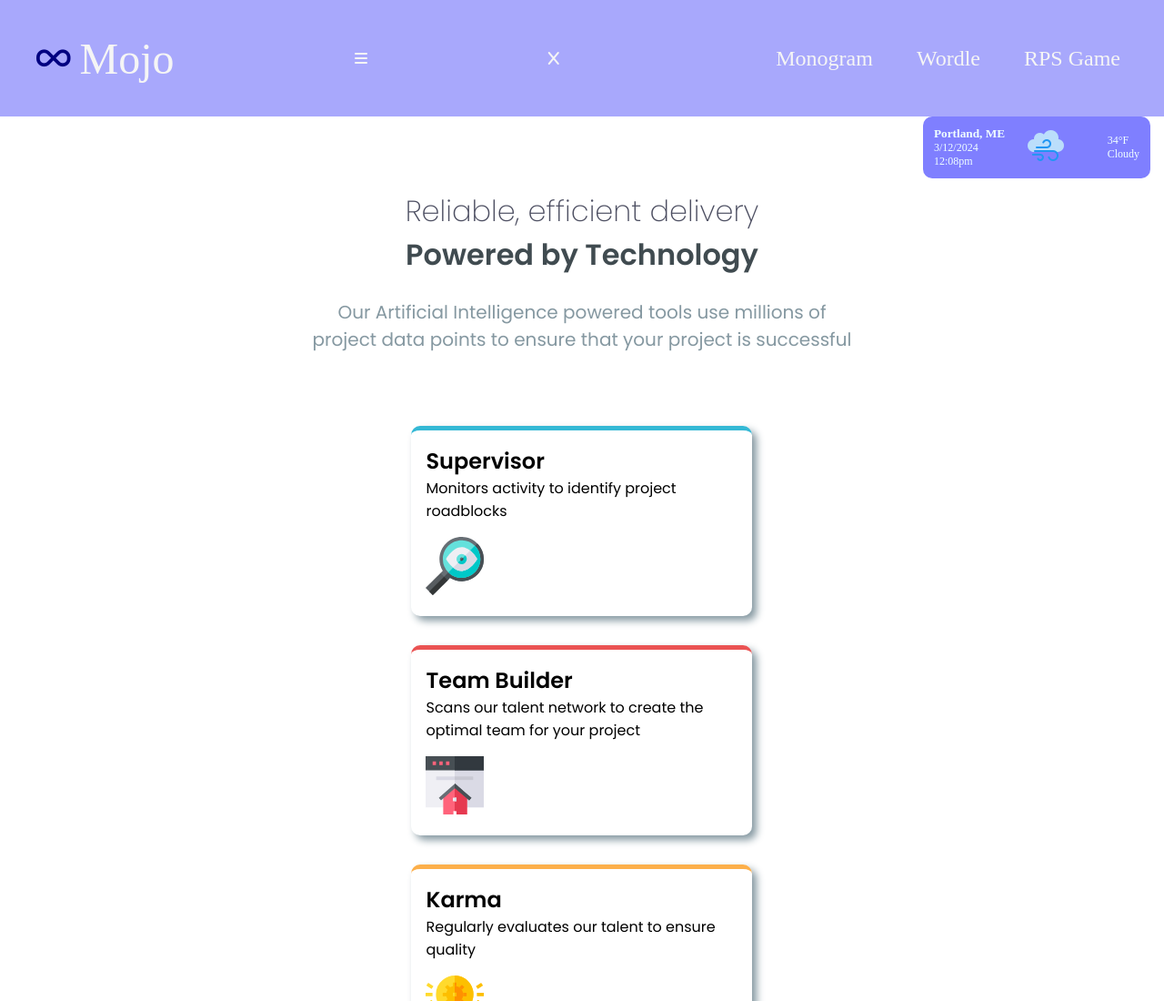
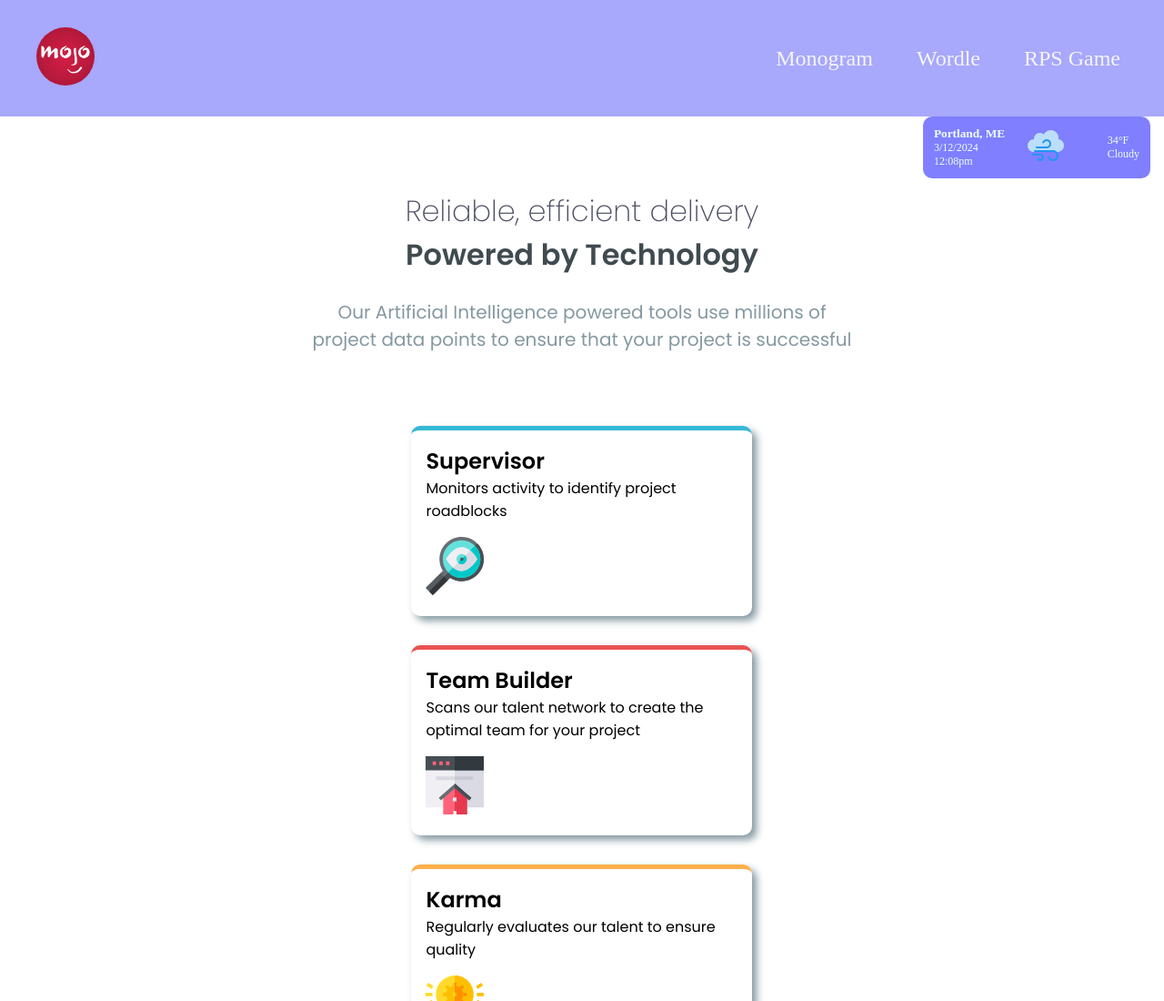
Before and after one commit to bobg207/webdev, a plain HTML site: page index.html in a window 1280 px wide. Shown: the top 1100 px of the page at 91% size. Drawn offline with Linux system fonts and the light colour scheme.

Commit message:
update index.html and style.css

```diff
--- a/css/style.css
+++ b/css/style.css
@@ -34,6 +34,15 @@ footer {
   display: flex;
   justify-content: space-between;
   align-items: center;
+}
+
+.logo {
+
+  width: 5vw;
+  height: 5vw;
+  min-width: 50px;
+  min-height: 50px;
+  border-radius: 50%;
 }
 
 .ham-menu {
--- a/index.html
+++ b/index.html
@@ -10,12 +10,13 @@
 <body>
     <header>
         <div class="header-left">
-            <a href="#" target="_blank"><i class="logo fa-solid fa-infinity"></i></a>
-            <p class="company">Mojo</p>
+            <a href="#" target="_blank"><img class="logo" src="images/mojo.jpeg" alt="Logo"></a>
+            <!-- <p class="company">Mojo</p> -->
+             <!-- <i class="logo fa-solid fa-infinity"></i> -->
         </div>
 
-        <i class="fa-solid fa-bars active" id="menu-open"></i>
-        <i class="fa-solid fa-x active" id="menu-close"></i>
+        <!-- <i class="fa-solid fa-bars active" id="menu-open"></i>
+        <i class="fa-solid fa-x active" id="menu-close"></i> -->
 
         <ul class="nav active">
             <li class="item">
```
Also changed, not shown: html/flex-box.html (+1 -1 lines), html/monogram.html (+4 -5 lines), images/mojo.jpeg (added), js/script.js (line endings or trailing spaces).
